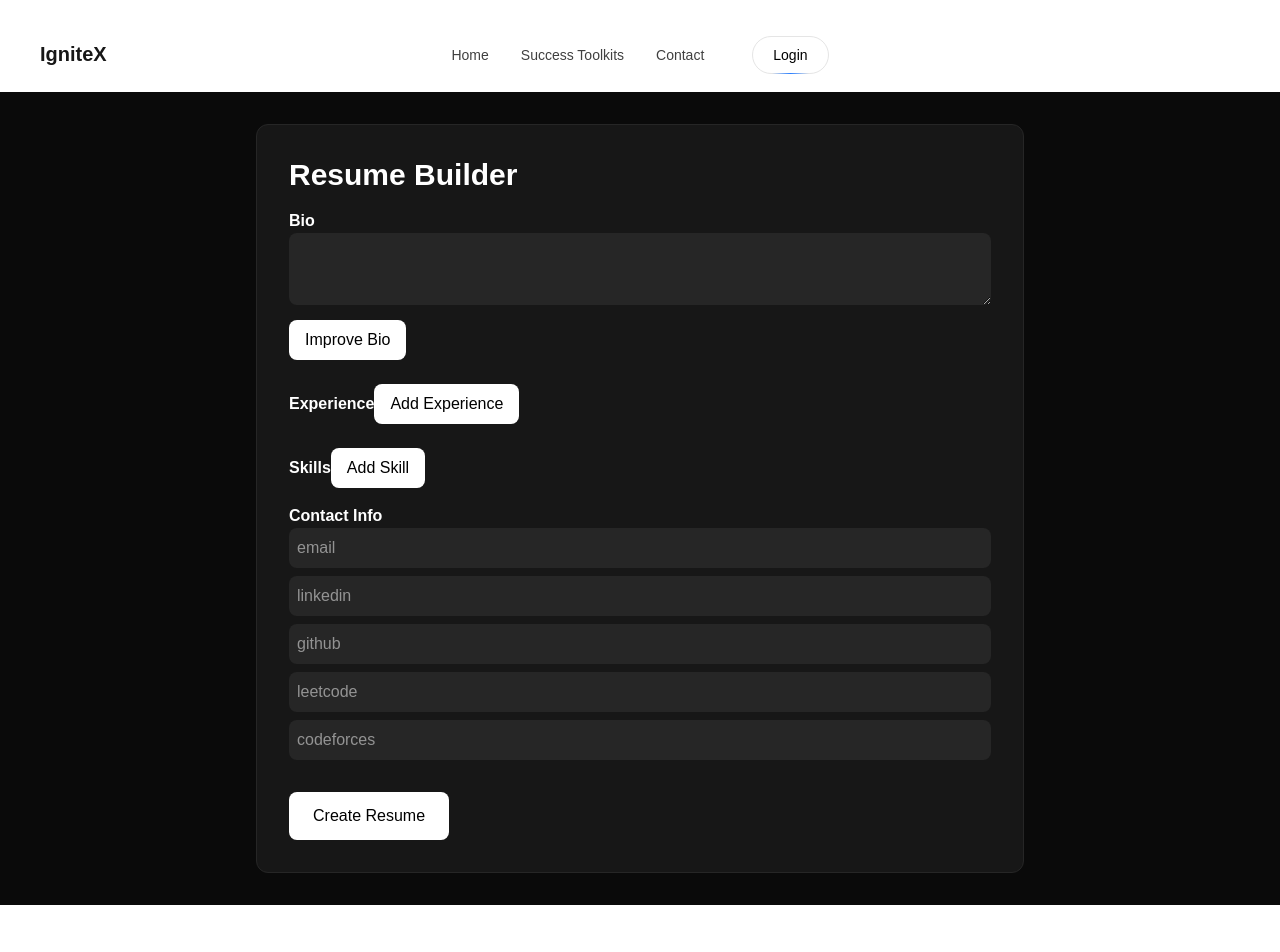
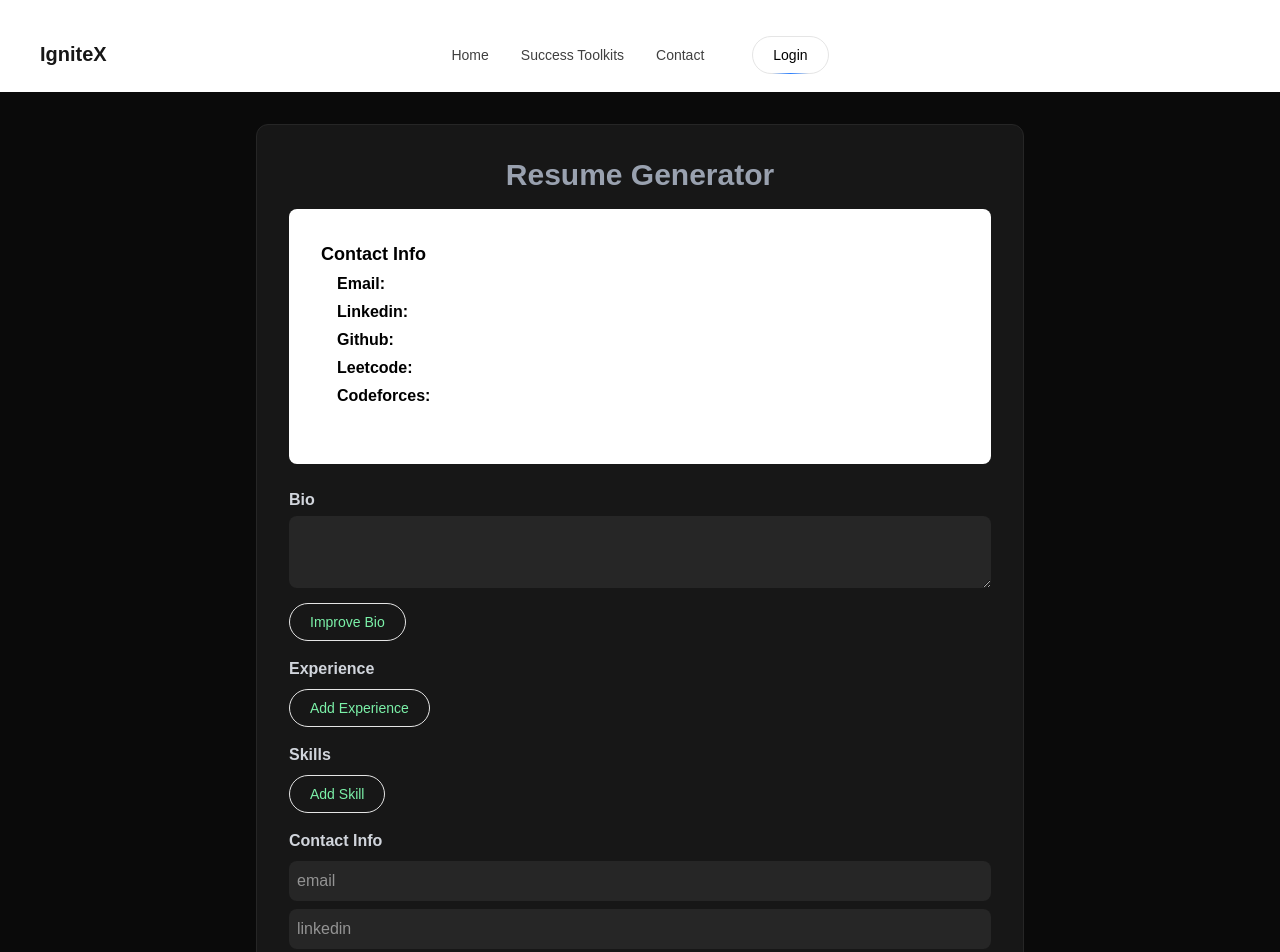
Before and after one commit to aaneesa/IgniteX, a Next.js app: page /resume-builder in a window 1280 px wide. Shown: the top 952 px of the page. Built offline with nearby package versions, Linux system fonts and the light colour scheme.

Commit message:
Improving UI and adding Resume downloader

```diff
--- a/app/(main)/resume-builder/page.js
+++ b/app/(main)/resume-builder/page.js
@@ -1,5 +1,8 @@
 "use client";
 import { useState, useEffect } from "react";
+import PrimaryButton from "@/app/components/ui/primaryButton";
+import jsPDF from "jspdf";
+import html2canvas from "html2canvas";
 
 export default function ResumeBuilderPage() {
   const [resume, setResume] = useState(null);
@@ -29,6 +32,7 @@ useEffect(() => {
           headers: { Authorization: `Bearer ${token}` },
         });
         const data = await res.json();
+
         if (data.success && data.resume) {
           setResume(data.resume);
 
@@ -59,7 +63,6 @@ setForm({
     fetchResume();
   }, []);
 
-
   const handleChange = (e, field, index = null, subField = null) => {
     if (index !== null) {
       const arr = [...form[field]];
@@ -84,12 +87,15 @@ setForm({
     try {
       const url = `${process.env.NEXT_PUBLIC_API_URL}/api/resume/`;
       const method = resume ? "PUT" : "POST";
+
       const res = await fetch(url, {
         method,
         headers: { "Content-Type": "application/json", Authorization: `Bearer ${token}` },
         body: JSON.stringify({ content: form }),
       });
+
       const data = await res.json();
+
       if (data.success) {
         setMessage("Resume saved successfully!");
         setResume(data.resume);
@@ -114,7 +120,14 @@ setForm({
       if (data.success) {
         setMessage("Resume deleted");
         setResume(null);
-        setForm({ bio: "", experience: [], skills: [], contactInfo: { email: "", linkedin: "", github: "", leetcode: "", codeforces: "" } });
+        setForm({
+          bio: "",
+          experience: [],
+          skills: [],
+          education: [],
+          projects: [],
+          contactInfo: { email: "", linkedin: "", github: "", leetcode: "", codeforces: "" },
+        });
       } else setMessage(data.error || "Error deleting resume");
     } catch (err) {
       console.error(err);
@@ -133,6 +146,7 @@ setForm({
         body: JSON.stringify({ current: form[type], type }),
       });
       const data = await res.json();
+
       if (data.success) setForm({ ...form, [type]: data.improved });
       else setMessage(data.error || "Error improving resume");
     } catch (err) {
@@ -141,62 +155,199 @@ setForm({
     }
   };
 
+  // ===== PDF Download Function (Professional White Layout) =====
+  const downloadPDF = async () => {
+    const element = document.getElementById("resume-preview");
+    if (!element) return;
+
+    const canvas = await html2canvas(element, {
+      scale: 2,
+      useCORS: true,
+      backgroundColor: "#ffffff", // white background for PDF
+    });
+
+    const imgData = canvas.toDataURL("image/png");
+    const pdf = new jsPDF("p", "mm", "a4");
+    const imgWidth = 210;
+    const pageHeight = 297;
+    const imgHeight = (canvas.height * imgWidth) / canvas.width;
+
+    let heightLeft = imgHeight;
+    let position = 0;
+
+    pdf.addImage(imgData, "PNG", 0, position, imgWidth, imgHeight);
+    heightLeft -= pageHeight;
+
+    while (heightLeft > 0) {
+      position = heightLeft - imgHeight;
+      pdf.addPage();
+      pdf.addImage(imgData, "PNG", 0, position, imgWidth, imgHeight);
+      heightLeft -= pageHeight;
+    }
+
+    pdf.save("resume.pdf");
+  };
+
   return (
     <div className="min-h-screen bg-neutral-950 p-8 flex justify-center">
       <div className="w-full max-w-3xl bg-neutral-900 p-8 rounded-xl border border-neutral-800">
-        <h1 className="text-3xl font-bold text-white mb-4">Resume Builder</h1>
-        {message && <p className="text-red-400 mb-4">{message}</p>}
+        <h1 className="text-3xl font-bold text-gray-400 text-center mb-4">Resume Generator</h1>
 
+        {message && <p className="text-green-400 mb-4">{message}</p>}
+
+        {/* ===== Resume Preview Section for PDF ===== */}
+        <div
+          id="resume-preview"
+          className="p-8 rounded-lg"
+          style={{
+            backgroundColor: "#ffffff",
+            color: "#000000",
+            fontFamily: "Arial, sans-serif",
+            lineHeight: 1.5,
+          }}
+        >
           {/* Bio */}
+          {form.bio && (
+            <div className="mb-6">
+              <h2 style={{ fontSize: "18px", fontWeight: "bold", marginBottom: "4px" }}>Summary</h2>
+              <p style={{ marginBottom: "8px" }}>{form.bio}</p>
+            </div>
+          )}
+
+          {/* Experience */}
+          {form.experience.length > 0 && (
+            <div className="mb-6">
+              <h2 style={{ fontSize: "18px", fontWeight: "bold", marginBottom: "4px" }}>Experience</h2>
+              <ul style={{ marginLeft: "16px", marginBottom: "8px" }}>
+                {form.experience.map((exp, i) => (
+                  <li key={i} style={{ marginBottom: "4px" }}>{exp}</li>
+                ))}
+              </ul>
+            </div>
+          )}
+
+          {/* Skills */}
+          {form.skills.length > 0 && (
+            <div className="mb-6">
+              <h2 style={{ fontSize: "18px", fontWeight: "bold", marginBottom: "4px" }}>Skills</h2>
+              <ul style={{ marginLeft: "16px", marginBottom: "8px" }}>
+                {form.skills.map((skill, i) => (
+                  <li key={i} style={{ marginBottom: "4px" }}>{skill}</li>
+                ))}
+              </ul>
+            </div>
+          )}
+
+          {/* Education */}
+          {form.education.length > 0 && (
+            <div className="mb-6">
+              <h2 style={{ fontSize: "18px", fontWeight: "bold", marginBottom: "4px" }}>Education</h2>
+              <ul style={{ marginLeft: "16px", marginBottom: "8px" }}>
+                {form.education.map((edu, i) => (
+                  <li key={i} style={{ marginBottom: "4px" }}>{edu}</li>
+                ))}
+              </ul>
+            </div>
+          )}
+
+          {/* Projects */}
+          {form.projects.length > 0 && (
+            <div className="mb-6">
+              <h2 style={{ fontSize: "18px", fontWeight: "bold", marginBottom: "4px" }}>Projects</h2>
+              <ul style={{ marginLeft: "16px", marginBottom: "8px" }}>
+                {form.projects.map((p, i) => (
+                  <li key={i} style={{ marginBottom: "4px" }}>{p}</li>
+                ))}
+              </ul>
+            </div>
+          )}
+
+          {/* Contact Info */}
+          <div className="mb-6">
+            <h2 style={{ fontSize: "18px", fontWeight: "bold", marginBottom: "4px" }}>Contact Info</h2>
+            <ul style={{ marginLeft: "16px" }}>
+              {Object.entries(form.contactInfo).map(([key, value]) => (
+                <li key={key} style={{ marginBottom: "4px" }}>
+                  <strong>{key.charAt(0).toUpperCase() + key.slice(1)}:</strong> {value}
+                </li>
+              ))}
+            </ul>
+          </div>
+        </div>
+
+        <div className="mt-6">
           <div className="mb-4">
-          <label className="text-white font-semibold">Bio</label>
+            <label className="font-semibold text-gray-300">Bio</label>
             <textarea
-            className="w-full p-3 bg-neutral-800 rounded-lg text-white"
+              className="w-full p-3 mt-1 bg-neutral-800 rounded-lg text-white"
               value={form.bio}
               onChange={(e) => handleChange(e, "bio")}
             />
-          <button onClick={() => handleImprove("bio")} className="mt-2 px-4 py-2 bg-white text-black rounded-lg hover:bg-gray-200">Improve Bio</button>
+            <div className="mt-2">
+              <PrimaryButton onClick={() => handleImprove("bio")} className="text-green-300!">Improve Bio</PrimaryButton>
+            </div>
+          </div>
+          <div className="mb-4">
+            <label className="font-semibold text-gray-300">Experience</label>
+            {form.experience.map((exp, i) => (
+              <input
+                key={i}
+                className="w-full mt-2 p-2 bg-neutral-800 rounded-lg text-white"
+                value={exp}
+                onChange={(e) => handleChange(e, "experience", i)}
+              />
+            ))}
+            <div className="mt-2">
+              <PrimaryButton onClick={() => handleAddField("experience")} className="text-green-300!">Add Experience</PrimaryButton>
+            </div>
           </div>
 
-        {/* Experience */}
           <div className="mb-4">
-          <label className="text-white font-semibold">Experience</label>
-          {form.experience.map((exp, i) => (
-            <input key={i} className="w-full mb-2 p-2 bg-neutral-800 rounded-lg text-white" value={exp} onChange={(e) => handleChange(e, "experience", i)} />
+            <label className="font-semibold text-gray-300">Skills</label>
+            {form.skills.map((skill, i) => (
+              <input
+                key={i}
+                className="w-full mt-2 p-2 bg-neutral-800 rounded-lg text-white"
+                value={skill}
+                onChange={(e) => handleChange(e, "skills", i)}
+              />
             ))}
-          <button onClick={() => handleAddField("experience")} className="mt-2 px-4 py-2 bg-white text-black rounded-lg hover:bg-gray-200">Add Experience</button>
+            <div className="mt-2">
+              <PrimaryButton onClick={() => handleAddField("skills")} className="text-green-300!">Add Skill</PrimaryButton>
+            </div>
           </div>
 
-        {/* Skills */}
           <div className="mb-4">
-          <label className="text-white font-semibold">Skills</label>
-          {form.skills.map((skill, i) => (
-            <input key={i} className="w-full mb-2 p-2 bg-neutral-800 rounded-lg text-white" value={skill} onChange={(e) => handleChange(e, "skills", i)} />
-          ))}
-          <button onClick={() => handleAddField("skills")} className="mt-2 px-4 py-2 bg-white text-black rounded-lg hover:bg-gray-200">Add Skill</button>
-        </div>
-
-        {/* Contact Info */}
-        {/* Contact Info */}
-<div className="mb-4">
-  <label className="text-white font-semibold">Contact Info</label>
+            <label className="font-semibold text-gray-300">Contact Info</label>
             {["email", "linkedin", "github", "leetcode", "codeforces"].map((field) => (
               <input
                 key={field}
                 type={field === "email" ? "email" : "text"}
                 placeholder={field}
-      value={form.contactInfo?.[field] || ""} // <-- safe fallback
+                value={form.contactInfo?.[field] || ""}
                 onChange={(e) => handleChange(e, "contactInfo", null, field)}
-      className="w-full mb-2 p-2 bg-neutral-800 rounded-lg text-white"
+                className="w-full mt-2 p-2 bg-neutral-800 rounded-lg text-white"
               />
             ))}
           </div>
 
+          <div className="flex gap-4 mt-4 flex-wrap">
+            <PrimaryButton onClick={handleSubmit} disabled={loading} className="text-green-300!">
+              {resume ? "Update Resume" : "Create Resume"}
+            </PrimaryButton>
 
-        {/* Buttons */}
-        <div className="flex gap-4 mt-6">
-          <button onClick={handleSubmit} disabled={loading} className="px-6 py-3 bg-white text-black rounded-lg hover:bg-gray-200">{resume ? "Update Resume" : "Create Resume"}</button>
-          {resume && <button onClick={handleDelete} className="px-6 py-3 bg-red-600 text-white rounded-lg hover:bg-red-700">Delete</button>}
+            {resume && (
+              <button
+                onClick={handleDelete}
+                className="px-6 py-3 bg-black text-red-400 rounded-full hover:bg-red-700"
+              >
+                Delete
+              </button>
+            )}
+
+            {/* Download PDF Button */}
+            <PrimaryButton onClick={downloadPDF} className="text-green-300!">Download Resume as PDF</PrimaryButton>
+          </div>
         </div>
       </div>
     </div>
--- /dev/null
+++ b/app/components/ui/primaryButton.jsx
@@ -0,0 +1,20 @@
+"use client";
+
+export default function PrimaryButton({ children, onClick, className = "", ...props }) {
+  return (
+    <button
+      onClick={onClick}
+      className={`
+        border text-xs sm:text-sm font-medium relative
+        border-neutral-200 dark:border-white/20
+        text-black dark:text-white px-3 py-1.5 sm:px-5 sm:py-2
+        rounded-full overflow-hidden ${className}
+      `}
+      {...props}
+    >
+      <span className="relative z-10">{children}</span>
+      <span className="absolute inset-x-0 w-1/2 mx-auto -bottom-px
+                       bg-linear-to-r from-transparent via-red-500 to-transparent h-px" />
+    </button>
+  );
+}
--- a/package.json
+++ b/package.json
@@ -18,8 +18,11 @@
     "clsx": "^2.1.1",
     "cors": "^2.8.5",
     "express": "^5.1.0",
+    "html2canvas": "^1.4.1",
+    "html2pdf.js": "^0.12.1",
     "inngest": "^3.46.0",
     "jsonwebtoken": "^9.0.2",
+    "jspdf": "^3.0.4",
     "lucide-react": "^0.554.0",
     "motion": "^12.23.24",
     "next": "16.0.1",
```
Also changed, not shown: app/(main)/interview/page.js (+79 -24 lines), 1 other file (tests, documents, lock files or other folders). Lines whose indentation alone changed are shown as unchanged.
